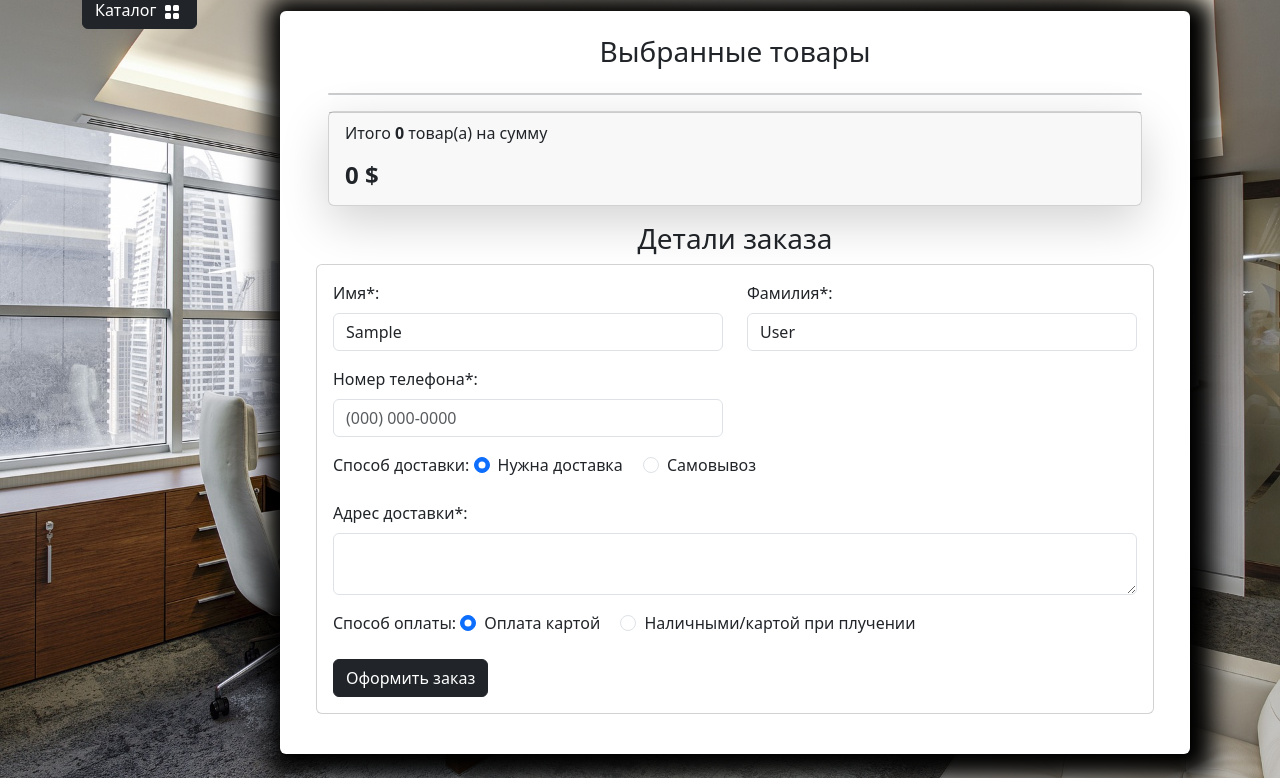
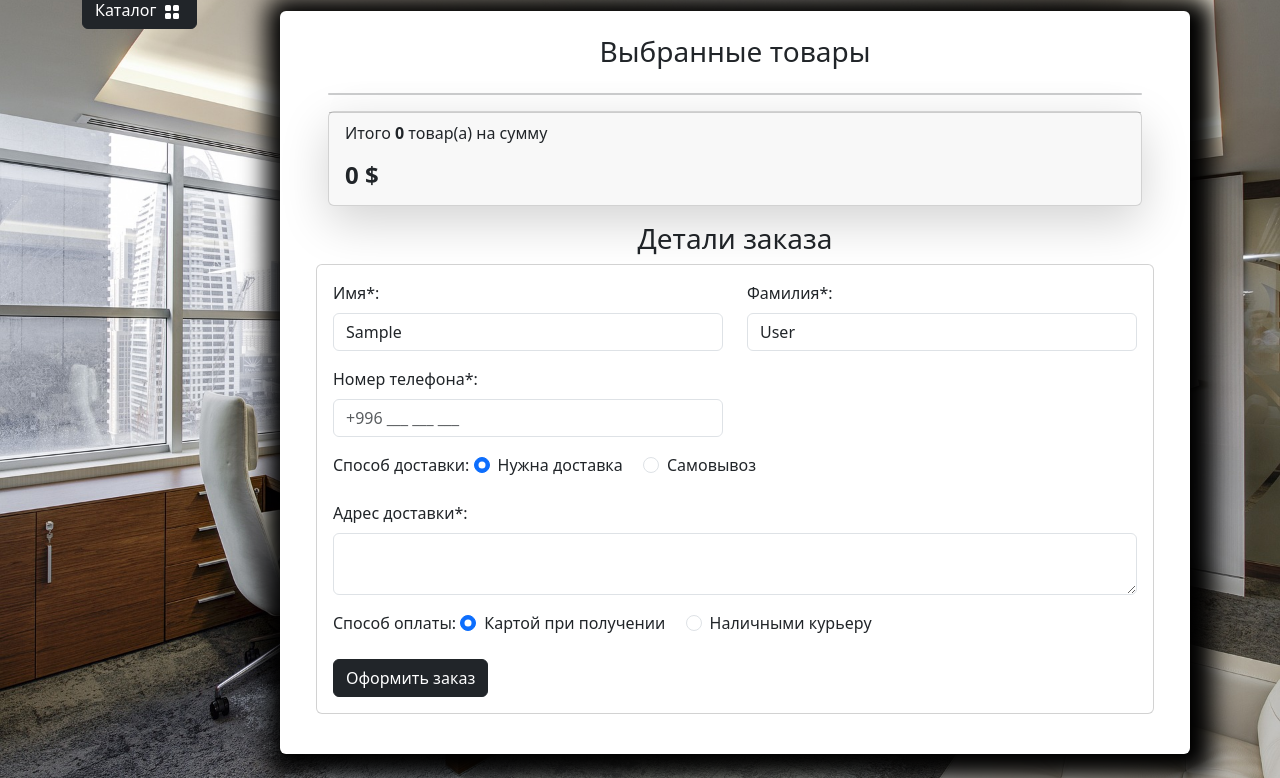
Before and after one commit to arturkarpuhin/-, a Django app: page /orders/create-order/ in a window 1280 px wide. Shown: the part 73-851 px from the top of the page. Run offline with Django 4.2, Linux system fonts and the light colour scheme; the visitor is signed in with stand-in values (Sample User, id 1); data comes from the database, SQL or seed files in the repository; data that the repository does not hold is empty; some libraries are stand-ins or nearby versions.

Commit message:
before jquery-ajax: template texts updated

```diff
--- a/orders/templates/orders/create_order.html
+++ b/orders/templates/orders/create_order.html
@@ -44,7 +44,7 @@
                             <label for="id_phone_number" class="form-label">Номер телефона*:</label>
                             <input type="text" class="form-control" id="id_phone_number" name="phone_number"
                                 value="{% if form.phone_number.value %}{{ form.phone_number.value }}{% endif %}"
-                                placeholder="(000) 000-0000"
+                                placeholder="+996 ___ ___ ___"
                                 required>
                             {% if form.phone_number.errors %}
                                 <div class="alert alert-danger alert-dismissible fade show">{{form.phone_number.errors}}</div>
@@ -80,14 +80,12 @@
                             <div class="form-check form-check-inline">
                                 <input class="form-check-input" type="radio" name="payment_on_get"
                                     id="id_payment_on_get" value="0" checked>
-                                <label class="form-check-label" for="id_payment_on_get">Оплата
-                                    картой</label>
+                                <label class="form-check-label" for="id_payment_on_get">Картой при получении</label>
                             </div>
                             <div class="form-check form-check-inline">
                                 <input class="form-check-input" type="radio" name="payment_on_get"
                                     id="id_payment_on_get" value="1">
-                                <label class="form-check-label" for="id_payment_on_get">Наличными/картой
-                                    при плучении</label>
+                                <label class="form-check-label" for="id_payment_on_get">Наличными курьеру</label>
                                 {% if form.payment_on_get.errors %}
                                     <div class="alert alert-danger alert-dismissible fade show">{{form.payment_on_get.errors}}</div>
                                 {% endif %}
```
